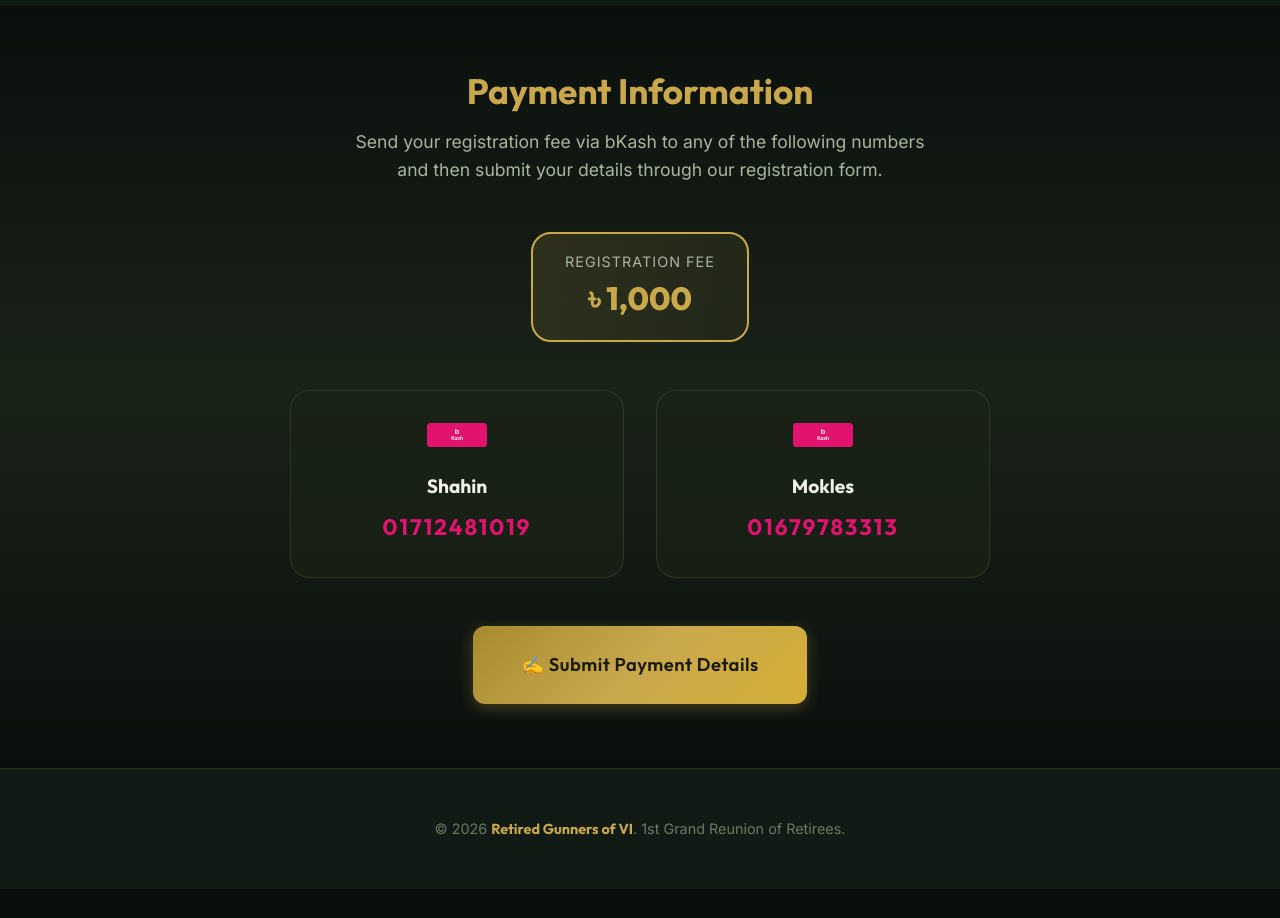
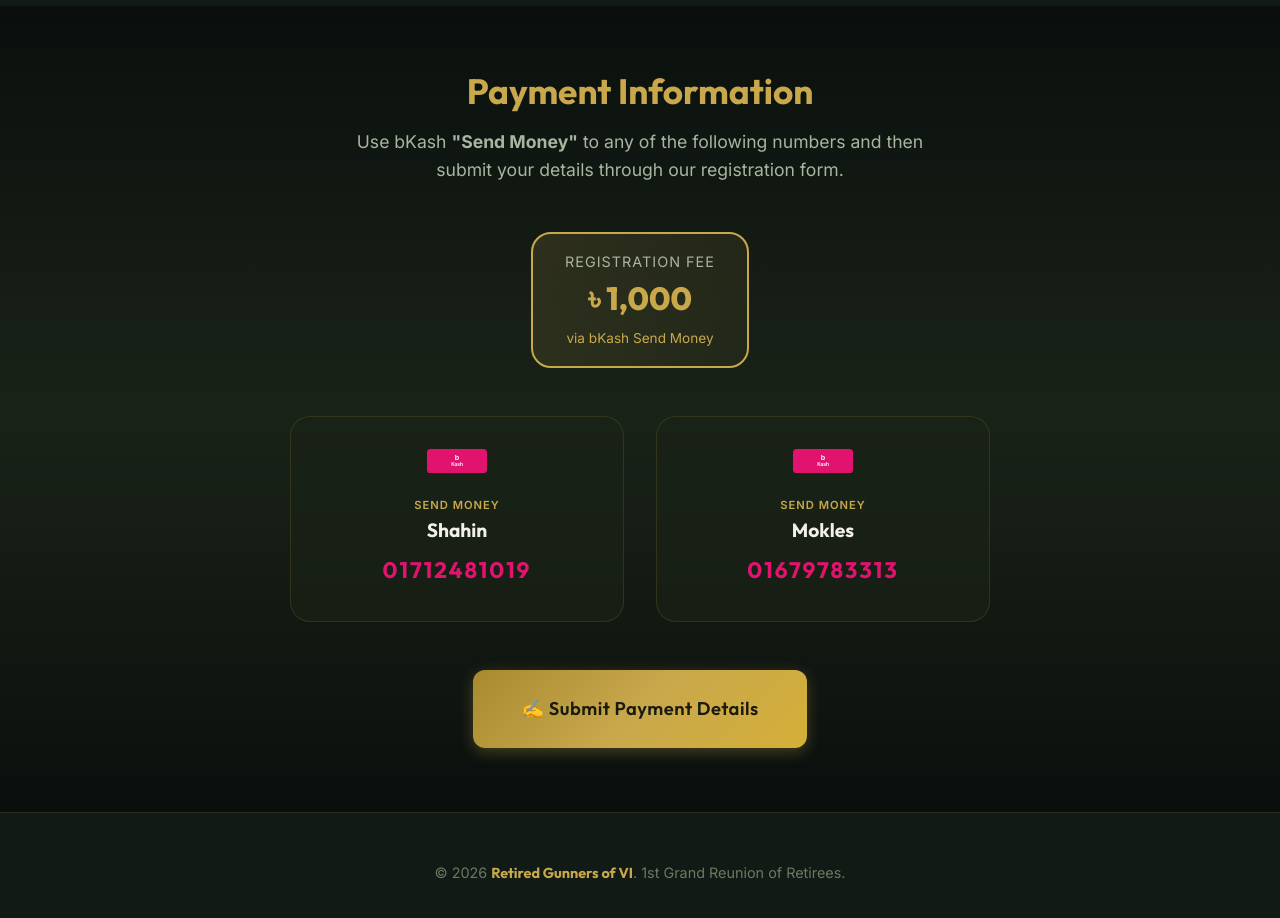
Before and after one commit to subratanath123/reunion-frontend, a React (Vite) app: page / in a window 1280 px wide. Shown: the part 1260-2178 px from the top of the page. Before the commit the page ends 2149 px from the top, so only its background shows below. Built offline with nearby package versions, Linux system fonts and the light colour scheme; no server answers.

Commit message:
Add bKash Send Money label on payment section and cards

```diff
--- a/src/pages/LandingPage.jsx
+++ b/src/pages/LandingPage.jsx
@@ -107,7 +107,7 @@
         <div className="container">
           <h2>Payment Information</h2>
           <p className="section-desc">
-            Send your registration fee via bKash to any of the following numbers
+            Use bKash <strong>"Send Money"</strong> to any of the following numbers
             and then submit your details through our registration form.
           </p>
 
@@ -115,6 +115,7 @@
             <div>
               <div className="amount-label">Registration Fee</div>
               <div className="amount">৳ 1,000</div>
+              <div style={{ fontSize: '0.85rem', color: 'var(--gold)', marginTop: '4px' }}>via bKash Send Money</div>
             </div>
           </div>
 
@@ -122,6 +123,7 @@
             {bkashInfo.map((info, idx) => (
               <div className="bkash-card" key={idx}>
                 <img src="/bkash-logo.svg" alt="bKash" className="bkash-logo" />
+                <div style={{ fontSize: '0.7rem', color: 'var(--gold)', fontWeight: 600, letterSpacing: '1px', textTransform: 'uppercase' }}>Send Money</div>
                 <div className="bkash-name">{info.adminName}</div>
                 <div className="bkash-number">{info.bkashNumber}</div>
               </div>
```
